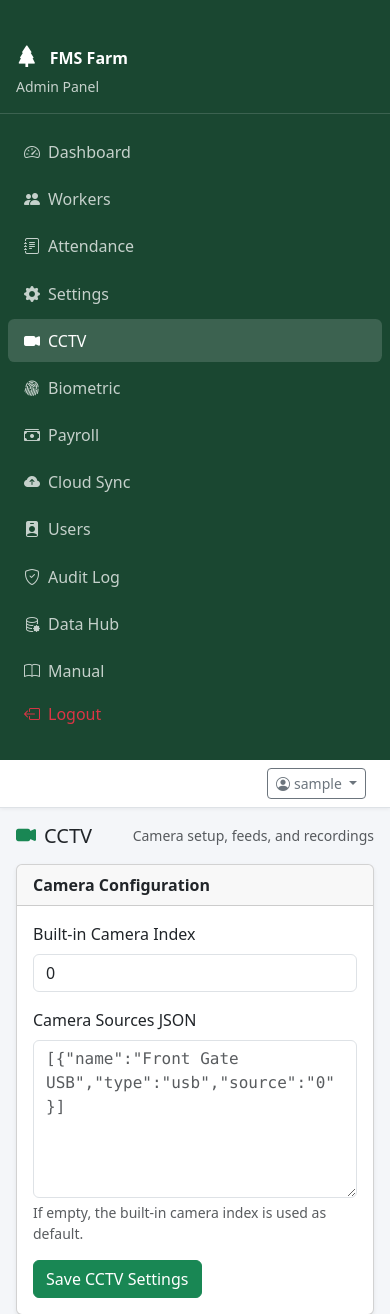
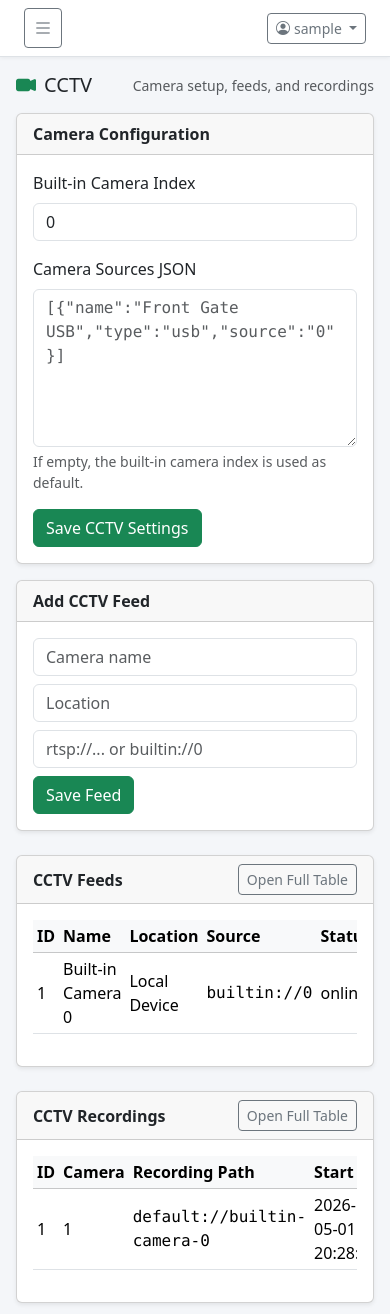
Before and after one commit to TBS5596/Farm-Worker-Management-System, a Flask app: page /cctv in a window 390 px wide. Shown: the top 1314 px of the page. Run offline with Flask 3, Linux system fonts and the light colour scheme; the visitor is signed in with stand-in values (Sample User, id 1); parts of the project's set-up code (start-up, migrations or seed data) failed here and were passed over; some libraries are stand-ins or nearby versions.

Commit message:
Implemented sidebar toggle functionality and enhance layout responsiveness
Co-authored-by: Copilot <copilot@github.com>

```diff
--- a/static/css/admin.css
+++ b/static/css/admin.css
@@ -1,6 +1,10 @@
 body {
   background-color: #f4f6f9;
   overflow-x: hidden;
+}
+
+body.sidebar-open {
+  overflow: hidden;
 }
 
 .sidebar {
@@ -33,6 +37,7 @@ body {
 .main-content {
   margin-left: 240px;
   padding: 2rem;
+  min-height: 100vh;
 }
 
 /* Top bar stretches edge-to-edge by pulling against the parent padding */
@@ -45,11 +50,34 @@ body {
   box-shadow: 0 1px 4px rgba(0,0,0,.06);
 }
 
-@media (max-width: 768px) {
+.sidebar-backdrop {
+  position: fixed;
+  inset: 0;
+  background: rgba(0, 0, 0, 0.38);
+  opacity: 0;
+  visibility: hidden;
+  transition: opacity 0.2s ease;
+  z-index: 98;
+}
+
+body.sidebar-open .sidebar-backdrop {
+  opacity: 1;
+  visibility: visible;
+}
+
+body.sidebar-open .sidebar {
+  transform: translateX(0);
+}
+
+@media (max-width: 991.98px) {
   .sidebar {
-    width: 100%;
-    min-height: 0;
-    position: relative;
+    width: 280px;
+    max-width: 82vw;
+    min-height: 100vh;
+    transform: translateX(-100%);
+    transition: transform 0.22s ease;
+    z-index: 100;
+    overflow-y: auto;
   }
 
   .main-content {
@@ -60,6 +88,26 @@ body {
   .top-bar {
     margin: -1rem -1rem 1rem;
     padding: 0.5rem 1rem;
-    position: static;
+    position: sticky;
+    top: 0;
+    z-index: 97;
+  }
+
+  .sidebar .nav-link {
+    padding: 0.7rem 0.95rem;
+  }
+
+  .sidebar .brand {
+    padding: 1rem 1rem 0.85rem;
   }
 }
+
+@media (min-width: 992px) {
+  .sidebar {
+    transform: translateX(0) !important;
+  }
+
+  .sidebar-backdrop {
+    display: none;
+  }
+}
--- a/templates/_admin_sidebar.html
+++ b/templates/_admin_sidebar.html
@@ -1,8 +1,13 @@
-<nav class="sidebar d-flex flex-column py-3">
-  <div class="brand text-white">
-    <i class="bi bi-tree-fill fs-4 me-2"></i>
-    <span class="fw-bold">{{ org_name }}</span>
-    <div class="small opacity-75 mt-1">Admin Panel</div>
+<nav class="sidebar d-flex flex-column py-3" aria-label="Admin navigation sidebar">
+  <div class="brand text-white d-flex justify-content-between align-items-start gap-2">
+    <div>
+      <i class="bi bi-tree-fill fs-4 me-2"></i>
+      <span class="fw-bold">{{ org_name }}</span>
+      <div class="small opacity-75 mt-1">Admin Panel</div>
+    </div>
+    <button id="sidebarCloseBtn" type="button" class="btn btn-sm btn-outline-light d-lg-none" title="Close navigation" aria-label="Close navigation">
+      <i class="bi bi-x-lg"></i>
+    </button>
   </div>
 
   <ul class="nav flex-column mt-3 px-2 gap-1">
@@ -19,11 +24,6 @@
     <li class="nav-item">
       <a href="{{ url_for('attendance_page') }}" class="nav-link {% if active_page == 'attendance' %}active{% endif %}">
         <i class="bi bi-journal-text me-2"></i>Attendance
-      </a>
-    </li>
-    <li class="nav-item">
-      <a href="{{ url_for('settings') }}" class="nav-link {% if active_page == 'settings' %}active{% endif %}">
-        <i class="bi bi-gear-fill me-2"></i>Settings
       </a>
     </li>
     <li class="nav-item">
@@ -62,6 +62,11 @@
       </a>
     </li>
     <li class="nav-item">
+      <a href="{{ url_for('settings') }}" class="nav-link {% if active_page == 'settings' %}active{% endif %}">
+        <i class="bi bi-gear-fill me-2"></i>Settings
+      </a>
+    </li>
+    <li class="nav-item">
       <a href="{{ url_for('manual') }}" class="nav-link {% if active_page == 'manual' %}active{% endif %}">
         <i class="bi bi-book me-2"></i>Manual
       </a>
--- a/templates/base_admin.html
+++ b/templates/base_admin.html
@@ -11,10 +11,14 @@
   {% block extra_css %}{% endblock %}
 </head>
 <body>
+  <div id="sidebarBackdrop" class="sidebar-backdrop"></div>
   {% include '_admin_sidebar.html' %}
 
   <main class="main-content">
-    <header class="top-bar d-flex justify-content-end align-items-center px-4 py-2 border-bottom bg-white">
+    <header class="top-bar d-flex justify-content-between align-items-center px-4 py-2 border-bottom bg-white">
+      <button id="sidebarToggleBtn" type="button" class="btn btn-outline-secondary btn-sm d-lg-none" title="Open navigation menu" aria-label="Open navigation menu">
+        <i class="bi bi-list fs-5"></i>
+      </button>
       <div class="dropdown">
         <button class="btn btn-outline-secondary btn-sm dropdown-toggle" type="button" data-bs-toggle="dropdown" title="Profile menu">
           <i class="bi bi-person-circle me-1"></i>{{ session.get('admin_username', 'Admin') }}
@@ -73,5 +77,6 @@
   </div>
 
   {% block extra_js %}{% endblock %}
+  <script src="{{ url_for('static', filename='js/admin-layout.js') }}"></script>
 </body>
 </html>
```
Also changed, not shown: static/js/admin-layout.js (added, +47 -0 lines).
